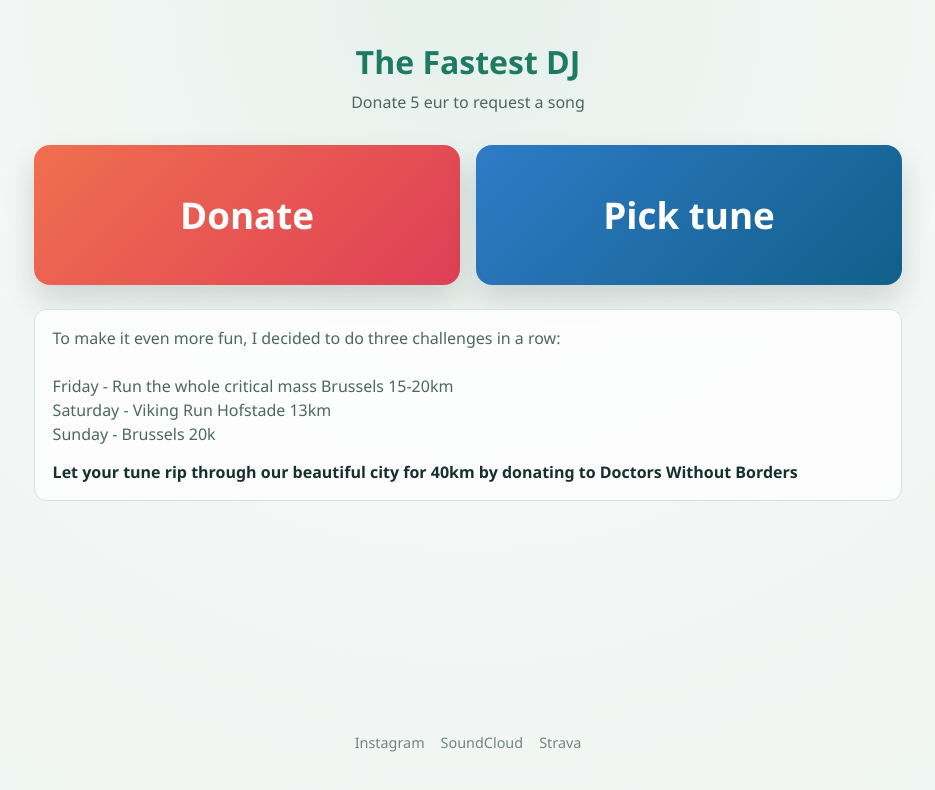
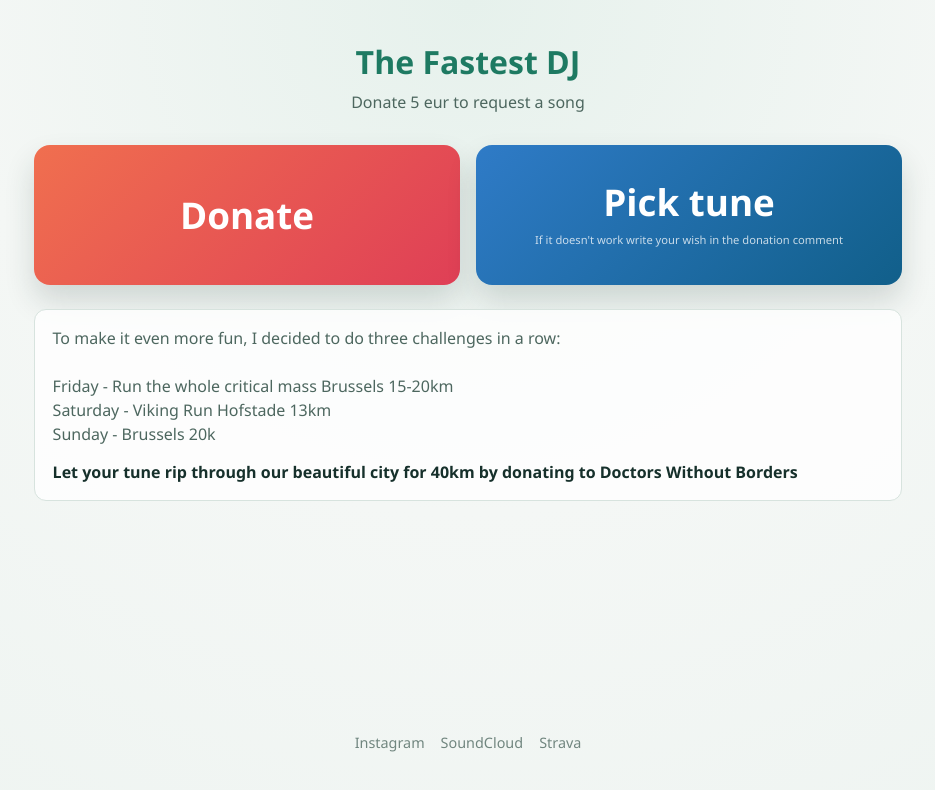
Before and after one commit to exl245/fastest-dj, a website: page index.html in a window 1280 px wide. Shown: the whole page, without its empty margins (172-1107 px from the left). Drawn offline with Linux system fonts and the light colour scheme.

Commit message:
Updated text

```diff
--- a/index.html
+++ b/index.html
@@ -20,7 +20,10 @@
 
       <section class="action-grid" aria-label="Main actions">
         <a class="action-link donate" href="https://projects.collect.msf-azg.be/fundraisers/stefan-kiryazov">Donate</a>
-        <a class="action-link tune" href="https://spotify.link/hvKKwuhSv3b">Pick tune</a>
+        <a class="action-link tune" href="https://spotify.link/hvKKwuhSv3b">
+          <span>Pick tune</span>
+          <span class="tune-hint">If it doesn't work write your wish in the donation comment</span>
+        </a>
 
 <!--
         <div class="action-unavailable">
--- a/styles.css
+++ b/styles.css
@@ -126,6 +126,16 @@ h1 {
   transform: translate(-50%, -50%) rotate(-27deg);
 }
 
+.tune-hint {
+  display: block;
+  font-size: 0.7rem;
+  font-weight: normal;
+  opacity: 0.75;
+  margin-top: 0.3rem;
+  line-height: 1.3;
+  white-space: normal;
+}
+
 .tune-down-note {
   margin: 0;
   font-size: 0.76rem;
```
